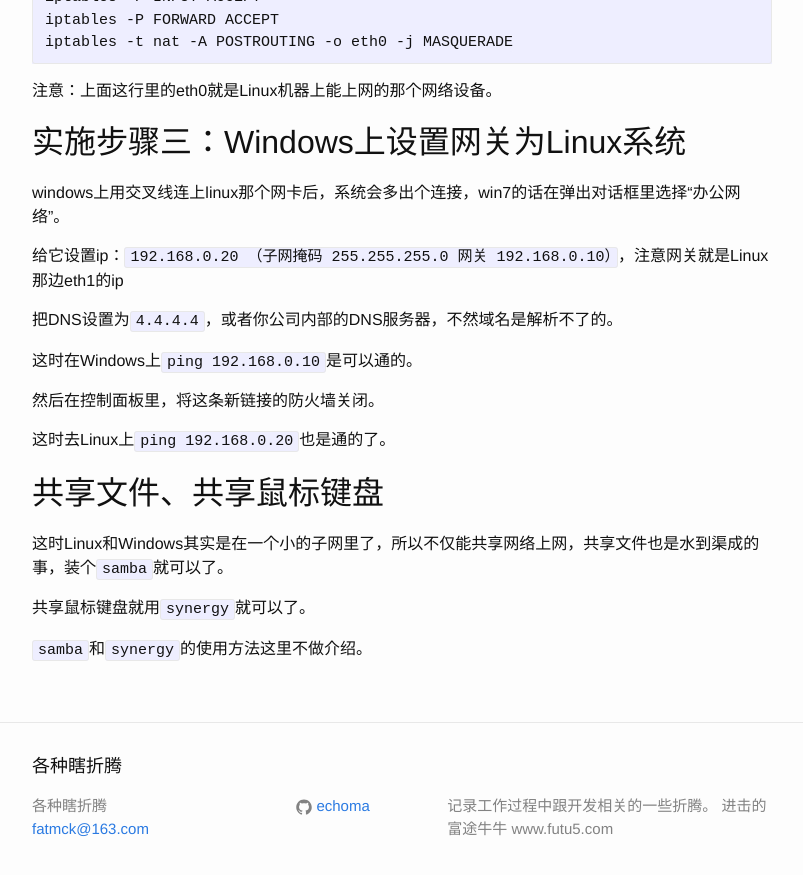
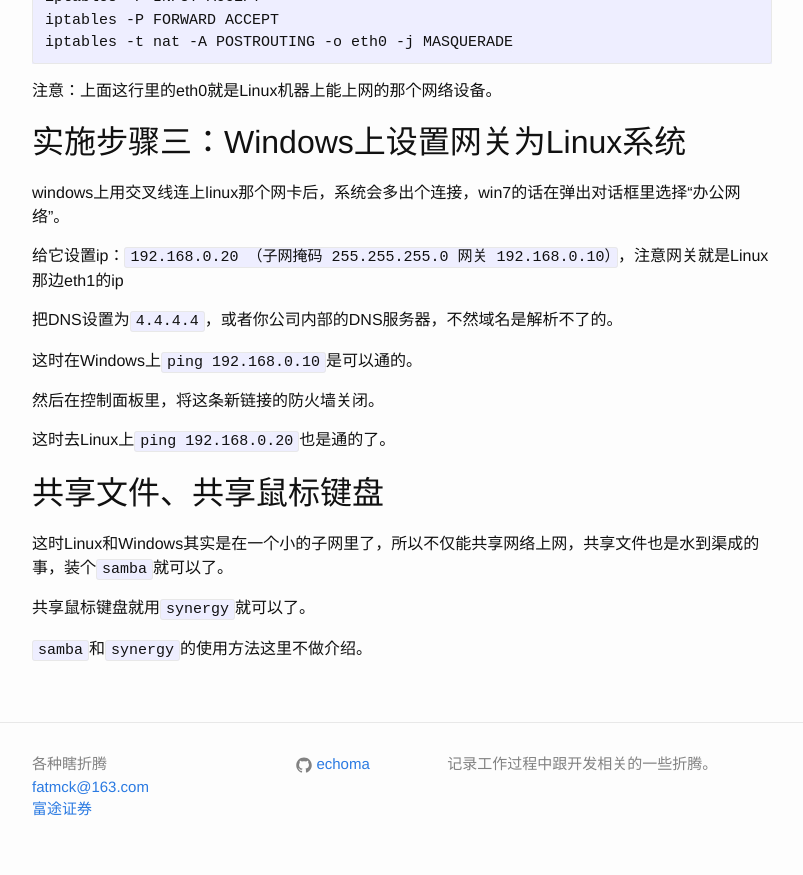
Before and after one commit to echoma/echoma.github.com, a Jekyll site: the page built from _posts/2015-07-01-linux-share-network-to-windows.markdown, in a window 1280 px wide and 900 px high, scrolled down 1458 px. Shown: the top 875 px of the window, without its empty margins (238-1041 px from the left). Built offline with Jekyll 4.4.1, drawn with Linux system fonts in a browser that asks for light colours.

Commit message:
修改站点配置

```diff
--- a/_config.yml
+++ b/_config.yml
@@ -3,7 +3,6 @@ title: 各种瞎折腾
 email: fatmck@163.com
 description: >
   记录工作过程中跟开发相关的一些折腾。
-  进击的富途牛牛 www.futu5.com
 baseurl: "" # the subpath of your site, e.g. /blog
 url: "http://echoma.github.io"
 github_username:  echoma
--- a/_includes/footer.html
+++ b/_includes/footer.html
@@ -2,13 +2,14 @@
 
   <div class="wrapper">
 
-    <h2 class="footer-heading">{{ site.title }}</h2>
+    <!--<h2 class="footer-heading">{{ site.title }}</h2>-->
 
     <div class="footer-col-wrapper">
       <div class="footer-col footer-col-1">
         <ul class="contact-list">
           <li>{{ site.title }}</li>
           <li><a href="mailto:{{ site.email }}">{{ site.email }}</a></li>
+          <li><a href="https://www.futu5.com/">富途证券</a></li>
         </ul>
       </div>
 
```
Also changed, not shown: about.md (+1 -1 lines).
